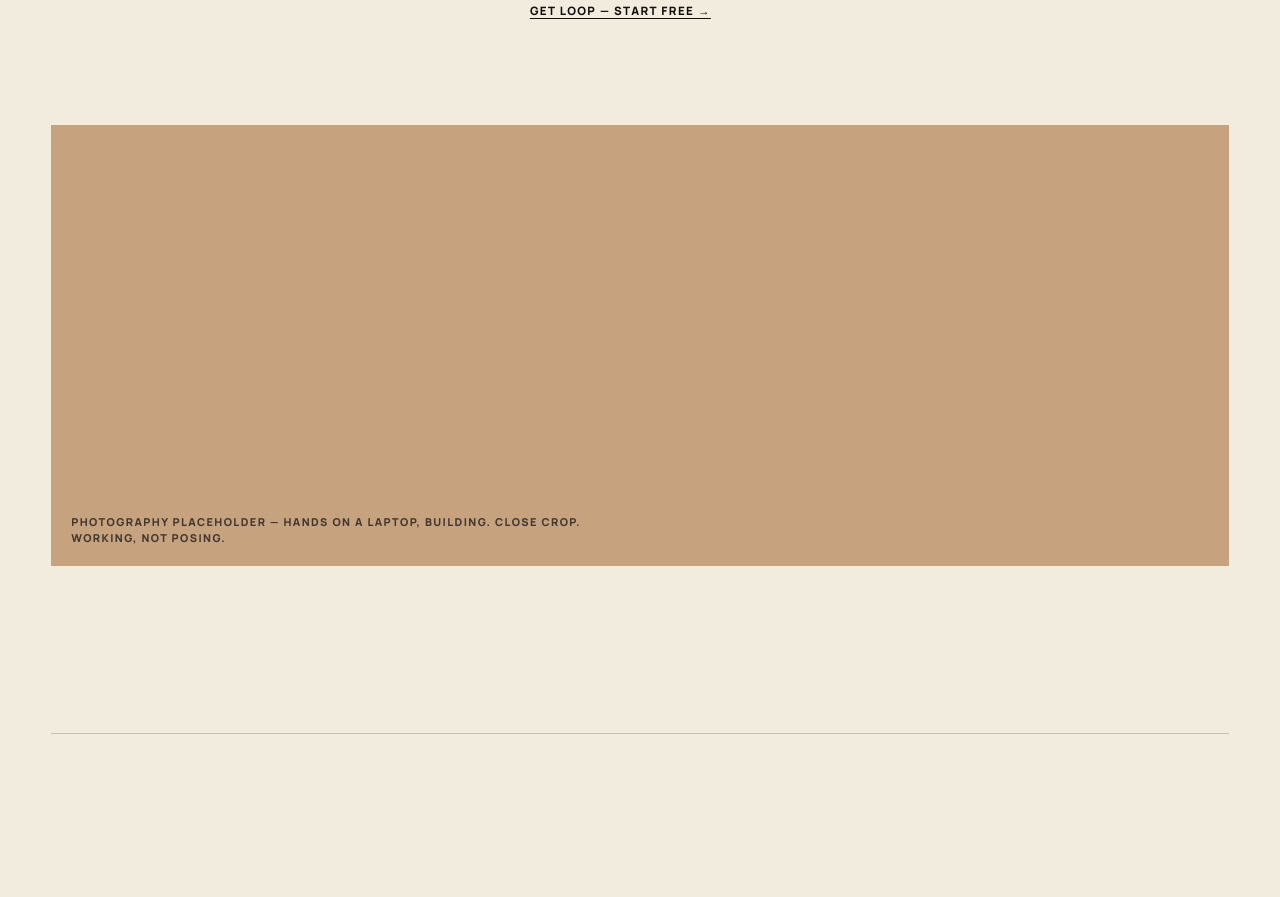
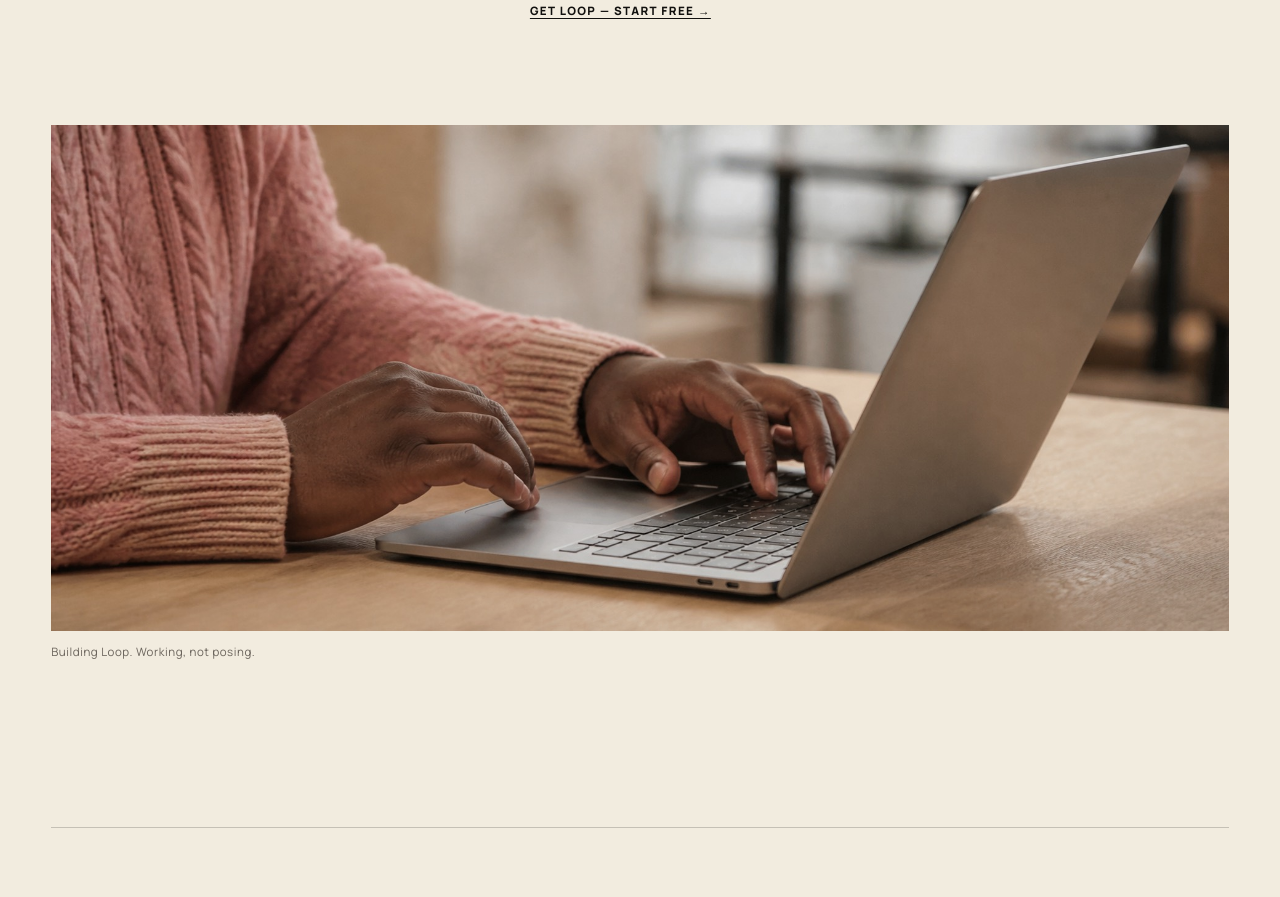
Before and after one commit to geraldvanderpuye/ai-geraldvdp, a website: page index.html in a window 1280 px wide. Shown: the part 4236-5133 px from the top of the page. Drawn offline with Linux system fonts and the light colour scheme.

Commit message:
Hands-on-laptop photo replaces the last photography placeholder
Co-Authored-By: Claude Fable 5 <noreply@anthropic.com>

```diff
--- a/index.html
+++ b/index.html
@@ -518,9 +518,10 @@
             <a class="source-link" id="loop-cta" data-topic="loop" href="#question">Get Loop — start free →</a>
           </div>
         </div>
-        <div class="photo-placeholder photo-placeholder--hands" role="img" aria-label="Placeholder for a close-up documentary photograph of Gerald building on a laptop">
-          <span>Photography placeholder — hands on a laptop, building. Close crop. Working, not posing.</span>
-        </div>
+        <figure class="photo-figure">
+          <img src="assets/gees-hands.jpg" width="1913" height="822" loading="lazy" alt="Close-up of Gerald Vanderpuye's hands on a laptop keyboard, building">
+          <figcaption>Building Loop. Working, not posing.</figcaption>
+        </figure>
       </section>
 
       <section class="pullquote reveal" aria-label="Gerald Vanderpuye quote about attention">
```
Also changed, not shown: assets/gees-hands.jpg (added).
